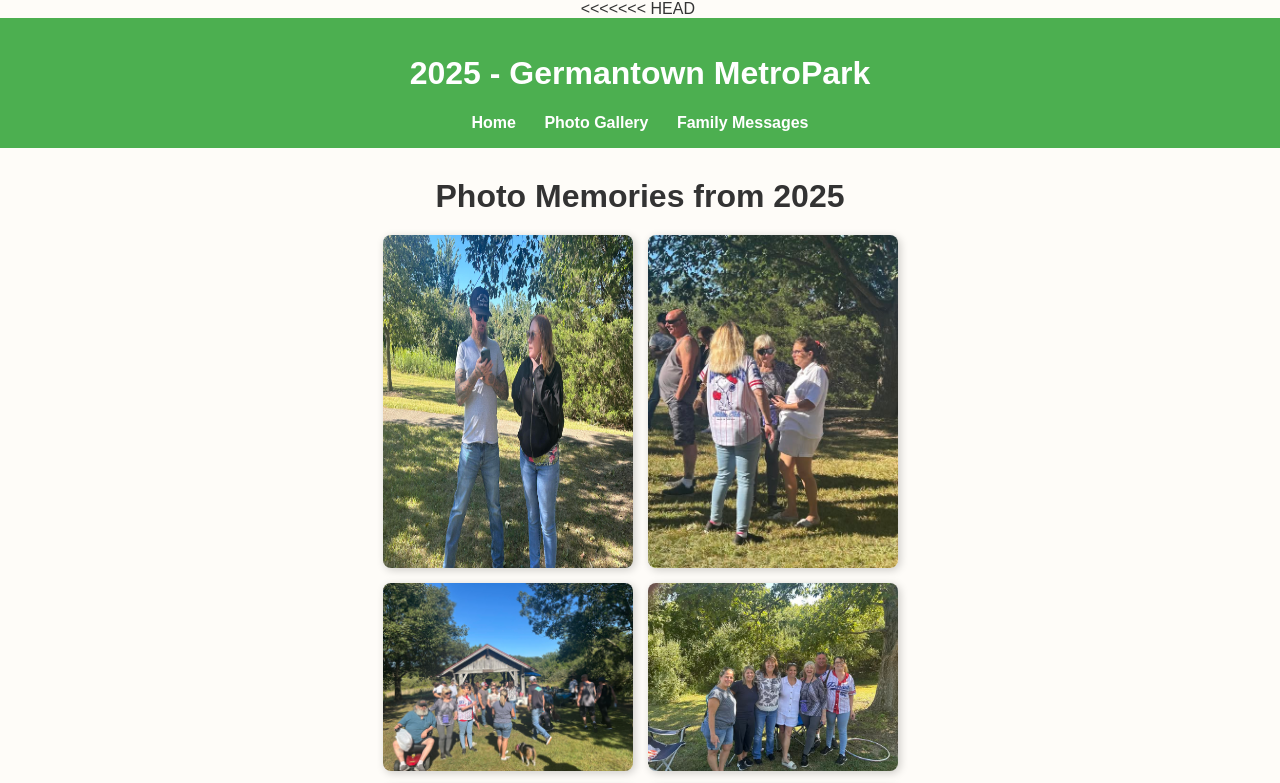
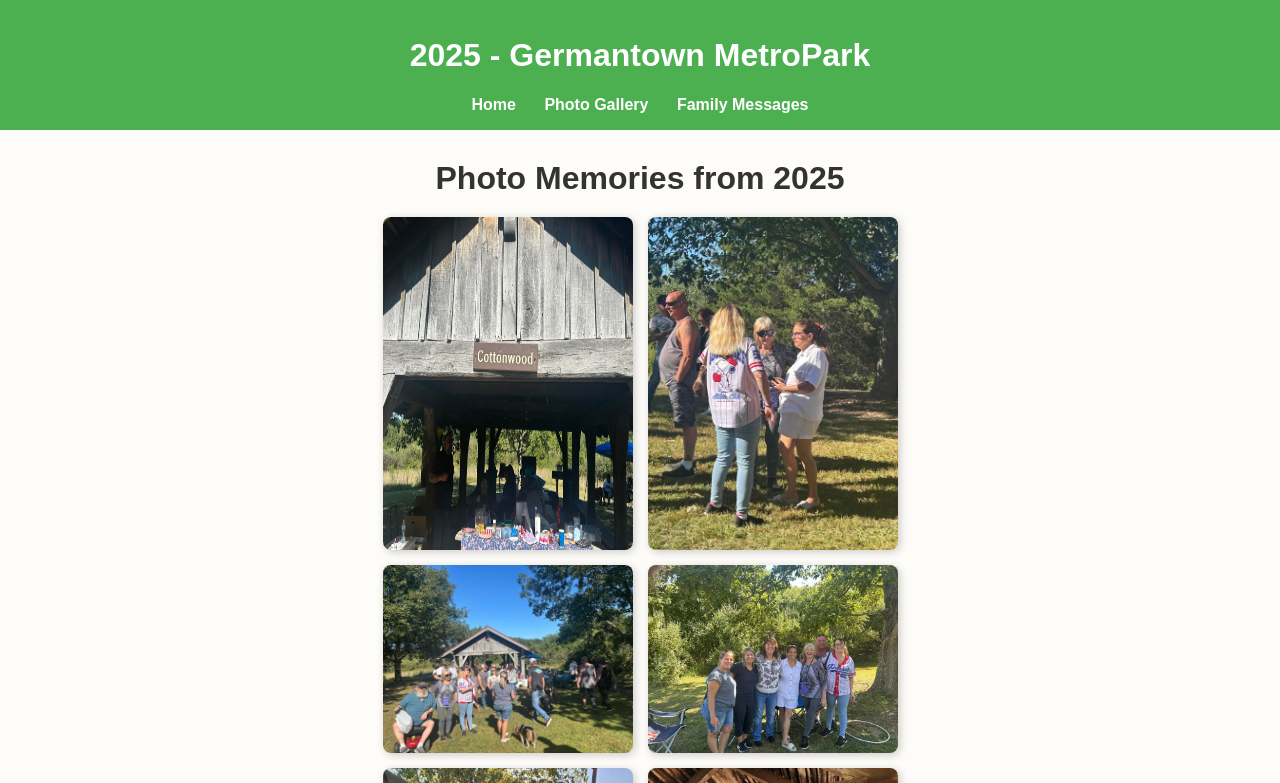
Before and after one commit to Kinikki/Family-Reunion, a plain HTML site: page 08.31.25.html in a window 1280 px wide. Shown: the top 783 px of the page. Drawn offline with Linux system fonts and the light colour scheme.

Commit message:
Update 08.31.25.html

```diff
--- a/08.31.25.html
+++ b/08.31.25.html
@@ -1,64 +1,4 @@
-<<<<<<< HEAD
-﻿<!DOCTYPE html>
-<html lang="en">
-<head>
-    <meta charset="UTF-8">
-    <meta name="viewport" content="width=device-width, initial-scale=1.0">
-    <title>2025 - Germantown MetroPark Photos</title>
-    <link rel="stylesheet" href="style.css">
-    <style>
-        .photo-gallery {
-            display: flex;
-            flex-wrap: wrap;
-            justify-content: center;
-            gap: 15px;
-            margin-top: 20px;
-        }
-
-            .photo-gallery img {
-                max-width: 250px;
-                border-radius: 8px;
-                box-shadow: 2px 2px 8px rgba(0,0,0,0.2);
-            }
-    </style>
-</head>
-<body>
-    <header>
-        <h1>2025 - Germantown MetroPark</h1>
-        <nav>
-            <a href="index.html">Home</a>
-            <a href="photos.html">Photo Gallery</a>
-            <a href="posts.html">Family Messages</a>
-        </nav>
-    </header>
-
-    <main>
-        <h2>Photo Memories from 2025</h2>
-        <div class="photo-gallery">
-            <img src="images/083125/08.31.25.1.jpg">
-            <img src="images/083125/08.31.25.2.jpg">
-            <img src="images/083125/08.31.25.3.jpg">
-            <img src="images/083125/08.31.25.4.jpg">
-            <img src="images/083125/08.31.25.5.jpg">
-            <img src="images/083125/08.31.25.6.jpg">
-            <img src="images/083125/08.31.25.7.jpg">
-            <img src="images/083125/becky.jpg">
-            <img src="images/083125/cottonwood.jpg">
-            <img src="images/083125/cousinkids.jpg">
-            <img src="images/083125/cousins.jpg">
-            <img src="images/083125/group.jpg">
-            <img src="images/083125/tree.jpg">
-        </div>
-        <p>Last Updated: September 2025</p>
-    </main>
-
-    <footer>
-        <p>© 2025 Our Family Reunion</p>
-    </footer>
-</body>
-</html>
-=======
-﻿<!DOCTYPE html>
+<!DOCTYPE html>
 <html lang="en">
 <head>
     <meta charset="UTF-8">
```
